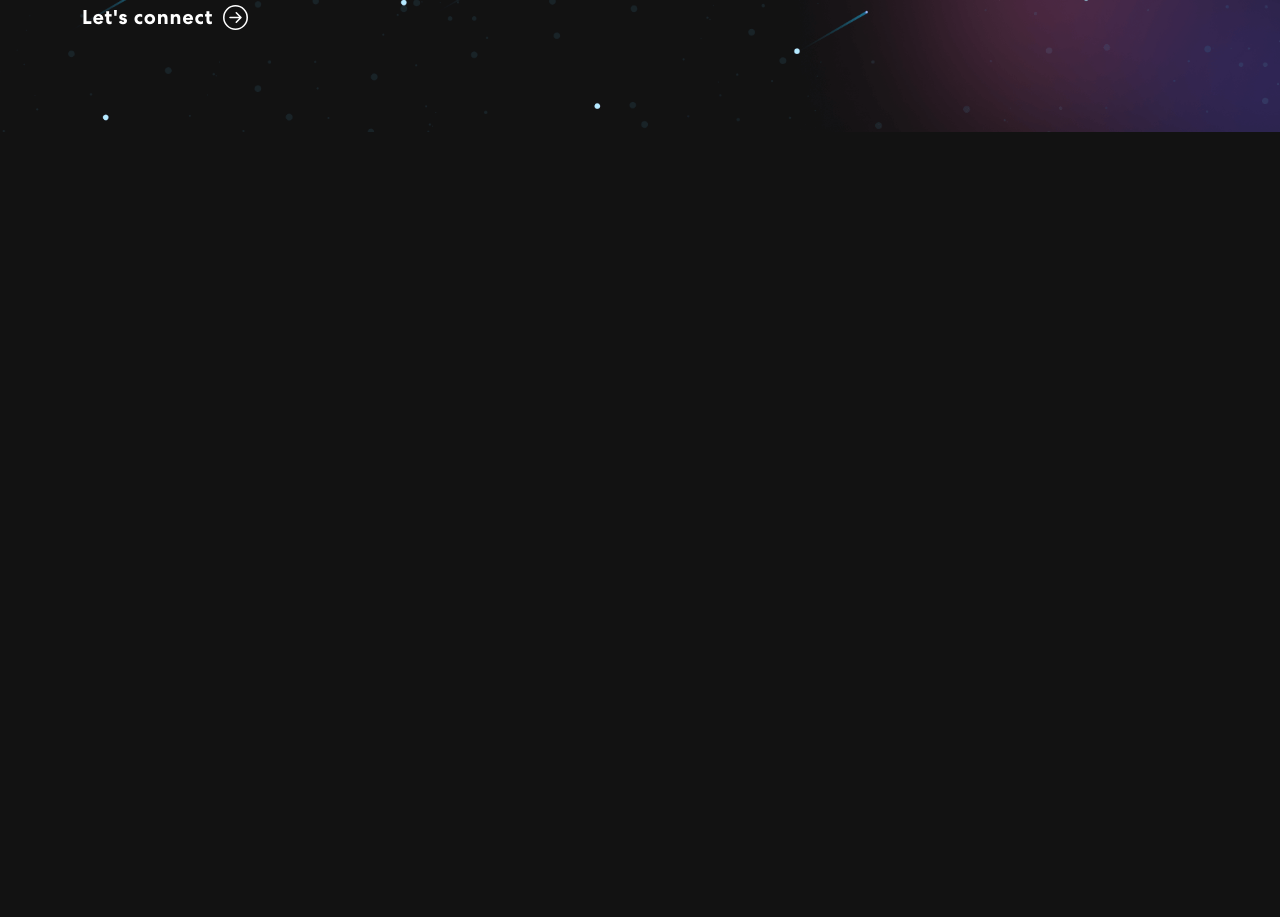
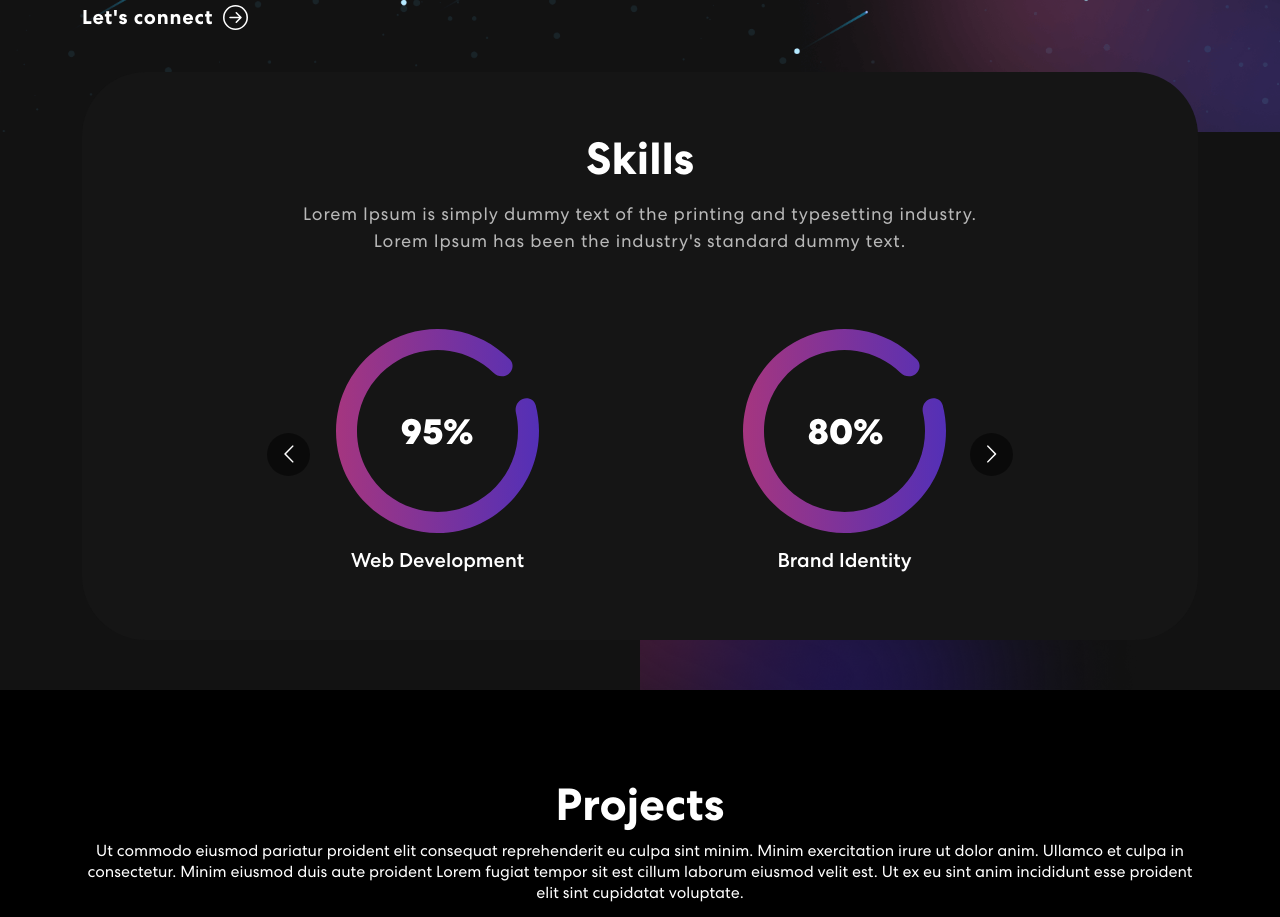
Before and after one commit to ThePushMaker/ReactPortfolio, a React (Create React App) app: page / in a window 1280 px wide. Shown: the part 640-1557 px from the top of the page. Before the commit the page ends 800 px from the top, so only its background shows below. Built offline with nearby package versions, Linux system fonts and the light colour scheme.

Commit message:
skills section

```diff
--- a/src/App.css
+++ b/src/App.css
@@ -315,6 +315,59 @@ nav.navbar .navbar-toggler[aria-expanded="true"] .navbar-toggler-icon {
   border-right: 0.08em solid #666;
 }
 
+/* skills */
+.skill {
+  padding: 0 0 50px 0;
+  position: relative;
+}
+.skill-bx {
+  background: #151515;
+  border-radius: 64px;
+  text-align: center;
+  padding: 60px 50px;
+  margin-top: -60px;
+}
+.skill h2 {
+  font-size: 45px;
+  font-weight: 700;
+}
+.skill p {
+  color: #B8B8B8;
+  font-size: 18px;
+  letter-spacing: 0.8px;
+  line-height: 1.5em;
+  margin:14px 0 75px 0;
+}
+.skill-slider {
+  width: 80%;
+  margin: 0 auto;
+  position: relative;
+}
+.skill-slider .item img {
+  width: 50%;
+  margin: 0 auto 15px auto;
+}
+.background-image-left {
+  top:28%;
+  position: absolute;
+  bottom: 0;
+  width: 40%;
+  z-index: -4;
+}
+
+/* projects */
+.project {
+  padding: 88px 0;
+  position: relative;
+  background-color: black;
+}
+.project h2 {
+  font-size: 45px;
+  font-weight: 700;
+  text-align: center;
+}
+
+
 
 
 /* default */
--- a/src/App.js
+++ b/src/App.js
@@ -3,6 +3,7 @@ import './App.css';
 import { NavBar } from './components/NavBar';
 import { Banner } from './components/Banner';
 import { Skills } from './components/Skills'
+import { Projects } from './components/Projects'
 import 'bootstrap/dist/css/bootstrap.min.css';
 
 function App() {
@@ -11,6 +12,7 @@ function App() {
         <NavBar />
         <Banner />
         <Skills />
+        <Projects />
     </div>
   );
 }
--- /dev/null
+++ b/src/components/ProjectCard.js
@@ -0,0 +1,15 @@
+import { Col } from "react-bootstrap";
+
+export const ProjectCard = ({ title, description, imgUrl }) => {
+    return (
+        <Col sm={6} md={4}>
+            <div className="proj-imgbx">
+                <img src={imgUrl} alt="ImgProject" />
+                <div className="proj-txtx">
+                    <h4>{title}</h4>
+                    <span>{description}</span>
+                </div>
+            </div>
+        </Col>
+    )
+}
--- /dev/null
+++ b/src/components/Projects.js
@@ -0,0 +1,91 @@
+import { Container, Row, Col, Tab, Nav } from "react-bootstrap";
+import { ProjectCard } from "./ProjectCard"
+import colorSharp2 from "../assets/img/color-sharp2.png";
+import projImg1 from "../assets/img/project-img1.png";
+import projImg2 from "../assets/img/project-img2.png";
+import projImg3 from "../assets/img/project-img3.png";
+
+export const Projects = () => {
+
+    const projects = [
+        {
+            title: "Business Startup",
+            description: "Design & Development",
+            imgUrl: projImg1,
+        },
+        {
+            title: "Business Startup",
+            description: "Design & Development",
+            imgUrl: projImg2,
+        },
+        {
+            title: "Business Startup",
+            description: "Design & Development",
+            imgUrl: projImg3,
+        },
+        {
+            title: "Business Startup",
+            description: "Design & Development",
+            imgUrl: projImg1,
+        },
+        {
+            title: "Business Startup",
+            description: "Design & Development",
+            imgUrl: projImg2,
+        },
+        {
+            title: "Business Startup",
+            description: "Design & Development",
+            imgUrl: projImg3,
+        },
+    ];
+
+    return (
+        <section className="project" id="project">
+            <Container>
+                <Row>
+                    <Col>
+                        <h2>Projects</h2>
+                        <p>
+                            Ut commodo eiusmod pariatur proident elit consequat reprehenderit eu culpa sint minim. Minim exercitation irure ut dolor anim. Ullamco et culpa in consectetur. Minim eiusmod duis aute proident Lorem fugiat tempor sit est cillum laborum eiusmod velit est. Ut ex eu sint anim incididunt esse proident elit sint cupidatat voluptate.
+                        </p>
+                        <Tab.Container id="projects-tabs" defaultActiveKey ="first">
+                            <Nav variant="pills" defaultActiveKey="/home">
+                                <Nav.Item>
+                                    <Nav.Link eventKey="first">Tab One</Nav.Link>
+                                </Nav.Item>
+                                <Nav.Item>
+                                    <Nav.Link eventKey="second">Tab Two</Nav.Link>
+                                </Nav.Item>
+                                <Nav.Item>
+                                    <Nav.Link eventKey="third" >
+                                    Tab Three
+                                    </Nav.Link>
+                                </Nav.Item>
+                            </Nav>
+                            <Tab.Content>
+                                <Tab.Pane eventKey="first">
+                                    <Row>
+                                        {
+                                            projects.map((project, index) => {
+                                                return (
+                                                    <ProjectCard
+                                                        key={index}
+                                                        {... project}
+                                                    />
+                                                )
+                                            })
+                                        }
+                                    </Row>
+                                </Tab.Pane>
+                                <Tab.Pane evenKey="second">Dolor irure</Tab.Pane>
+                                <Tab.Pane evenKey="third">Lorem Ipsum</Tab.Pane>
+                            </Tab.Content>
+                        </Tab.Container>
+                    </Col>
+                </Row>
+            </Container>
+            <img className="background-image-right" src={colorSharp2} />
+        </section>
+    )
+}
--- a/src/components/Skills.js
+++ b/src/components/Skills.js
@@ -1,5 +1,11 @@
-import Carousel from "react-multi-carousel";
-import "react-multi-carousel/lib/styles.css";
+import { Col, Container, Row } from 'react-bootstrap';
+import Carousel from 'react-multi-carousel';
+import 'react-multi-carousel/lib/styles.css';
+import meter1 from '../assets/img/meter1.svg';
+import meter2 from '../assets/img/meter2.svg';
+import meter3 from '../assets/img/meter3.svg';
+import colorSharp from '../assets/img/color-sharp.png';
+
 
 export const Skills = () => {
     const responsive = {
@@ -22,4 +28,38 @@ export const Skills = () => {
         }
       };
 
+      return (
+        <section className="skill" id="skills">
+        <div className="container">
+            <div className="row">
+                <div className="col-12">
+                    <div className="skill-bx wow zoomIn">
+                        <h2>Skills</h2>
+                        <p>Lorem Ipsum is simply dummy text of the printing and typesetting industry.<br></br> Lorem Ipsum has been the industry's standard dummy text.</p>
+                        <Carousel responsive={responsive} infinite={true} className="owl-carousel owl-theme skill-slider">
+                            <div className="item">
+                                <img src={meter1} alt="Image1" />
+                                <h5>Web Development</h5>
+                            </div>
+                            <div className="item">
+                                <img src={meter2} alt="Image2" />
+                                <h5>Brand Identity</h5>
+                            </div>
+                            <div className="item">
+                                <img src={meter3} alt="Image3" />
+                                <h5>Logo Design</h5>
+                            </div>
+                            <div className="item">
+                                <img src={meter1} alt="Image4" />
+                                <h5>Web Development</h5>
+                            </div>
+                        </Carousel>
+                    </div>
+                </div>
+            </div>
+        </div>
+        <img className="background-image-left" src={colorSharp} alt="ImageBackground" />
+    </section>
+      )
+
 }
```
